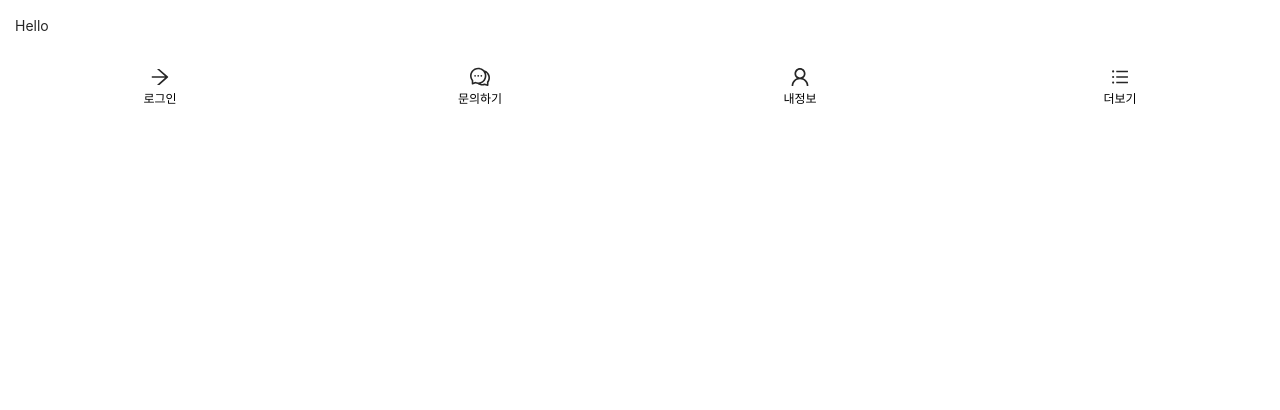
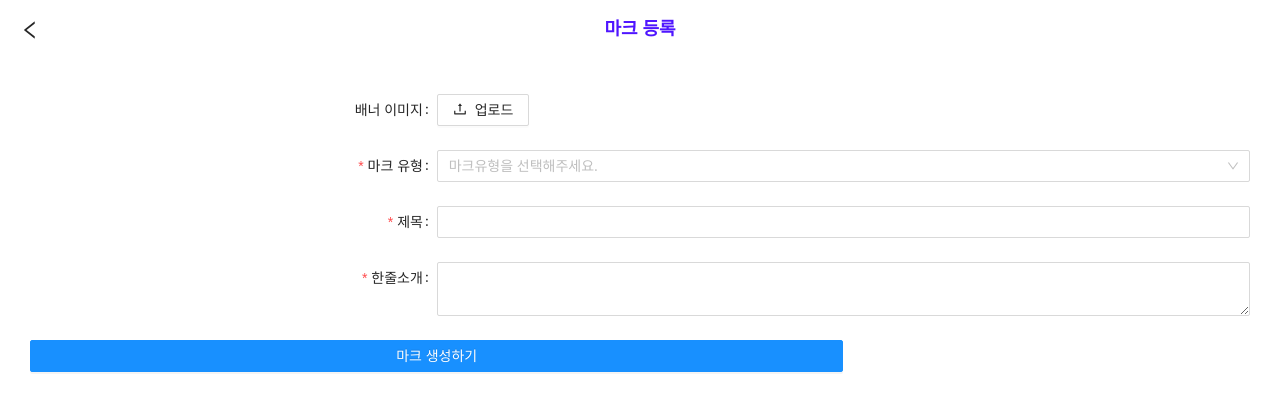
Before and after one commit to catchreview/catchreview_next_v2, a Next.js app: page /mark/createForm in a window 1280 px wide. Shown: the top 410 px of the page. Built offline with nearby package versions, Linux system fonts and the light colour scheme.

Commit message:
mark create form

```diff
--- a/components/layout/DefaultLayout.js
+++ b/components/layout/DefaultLayout.js
@@ -1,14 +1,23 @@
 import React from 'react';
-import { Col } from 'antd';
-import { LayoutRow } from './style';
+import { Row, Col } from 'antd';
+import { LeftOutlined } from '@ant-design/icons';
 
+import { HeaderTitle } from './style';
+
+import { padding5, padding15, font20, mainTextColor } from '../style/CommonStyle'
 
 const DefaultLayout = ({ children }) => {
     return (
         <>
-            <LayoutRow>
-                <Col xs={24}>Hello</Col>
-            </LayoutRow>
+            <Row style={padding5}>
+                <Col xs={6} md={6} style={padding15}>
+                    <LeftOutlined style={font20} />
+                </Col>
+                <HeaderTitle xs={12} md={12}>
+                    <span style={mainTextColor}>마크 등록</span>
+                </HeaderTitle>
+                <Col xs={6} md={6}></Col>
+            </Row>
             {children}
         </>
     )
--- a/components/layout/style.js
+++ b/components/layout/style.js
@@ -48,3 +48,10 @@ export const HeaderRight = styled(Col)`
       text-align : right;
       padding : 15px;
 `;
+
+export const HeaderTitle = styled(Col)`
+      text-align : center;
+      padding : 10px;
+      font-weight : bold;
+      font-size : 18px;
+`;
--- /dev/null
+++ b/components/style/CommonStyle.js
@@ -0,0 +1,52 @@
+export const floatRight = {
+    float: 'right'
+}
+
+export const divider = {
+    marginTop : '10px'
+}
+
+
+export const boldText = {
+    fontWeight: 'bold'
+}
+
+export const padding5 = {
+    padding : '5px'
+}
+
+export const padding15 = {
+    padding: '15px'
+}
+
+export const padding30 = {
+    padding : '30px'
+}
+
+export const font15 = {
+    fontSize : '15px'
+}
+
+export const font20 = {
+    fontSize : '20px'
+}
+
+export const textRight = {
+    textAlign : 'right'
+}
+
+export const mainTextColor = {
+    color: '#4f15ff'
+}
+
+export const padding0 = {
+    padding : '0px;'
+}
+
+export const paddingTop15 = {
+    paddingTop : '15px'
+}
+
+export const fullWidth = {
+    width: '100%'
+}
--- /dev/null
+++ b/hooks/useInput.js
@@ -0,0 +1,9 @@
+import { useState, useCallback } from 'react';
+
+export default (initialValue = null) => {
+    const [value, setValue] = useState(initialValue);
+    const handler = useCallback((e) => {
+        setValue(e.target.value);
+    }, []);
+    return [value, handler, setValue];
+}
--- a/package.json
+++ b/package.json
@@ -32,7 +32,7 @@
     "styled-components": "^5.3.3"
   },
   "devDependencies": {
-    "babel-plugin-styled-components": "^2.0.3",
+    "babel-plugin-styled-components": "^2.0.6",
     "eslint": "^8.9.0",
     "eslint-plugin-import": "^2.25.4",
     "eslint-plugin-react": "^7.28.0",
--- a/pages/mark/createForm.js
+++ b/pages/mark/createForm.js
@@ -1,17 +1,110 @@
-import React from 'react';
+import React, { useCallback, useState } from 'react';
+import { Form, Input, Button, Select, Upload } from 'antd';
+import { UploadOutlined, InboxOutlined } from '@ant-design/icons';
 
+import useInput from '../../hooks/useInput';
+import { FormWrapper } from './style';
 import DefaultLayout from '../../components/layout/DefaultLayout';
-import BottomNavBar from '../../components/nav/BottomNavBar';
 
+import { fullWidth } from '../../components/style/CommonStyle';
 
-const CreateForm = ({state}) => {
+const { Option } = Select;
 
-    console.log('state', state);
+const normFile = ({e}) => {
+
+    console.log('Upload event:', e);
+
+    if (Array.isArray(e)) {
+      return e;
+    }
+    return e && e.fileList;
+};
+
+const CreateForm = ({}) => {
+
+    const [bannerImg, onChangeBannerImg] = useInput('');
+    const [title, onChangeTitle] = useInput('');
+    const [shortDescription, onChangeShortDescription] = useInput('');
+    const [markType, onChangeMarkType] = useInput('');
+
+    const onSubmit = useCallback((successInfo) => {
+        console.log("successInfo", successInfo);
+    });
+
+    const onSubmitFailed = useCallback((errorInfo) => {
+        console.log("errorInfo", errorInfo);
+    });
+
 
     return (
         <>
             <DefaultLayout>
-                <BottomNavBar />
+                <FormWrapper
+                    name="createForm"
+                    labelCol={{ span: 8 }}
+                    wrapperCol={{ span: 16 }}
+                    initialValues={{ remember: true }}
+                    onFinish={onSubmit}
+                    onFinishFailed={onSubmitFailed}
+                    autoComplete="off"
+                >
+                    <Form.Item
+                        name="bannerImg"
+                        label="배너 이미지"
+                        valuePropName="fileList"
+                        getValueFromEvent={normFile}
+                    >
+                        <Upload name="bannerImg" action="/upload.do" listType="picture">
+                            <Button icon={<UploadOutlined />}>업로드</Button>
+                        </Upload>
+                    </Form.Item>
+                    <Form.Item
+                        label="마크 유형"
+                        name="markType"
+                        rules={[
+                            {
+                                required: true,
+                                message: "마크유형을 선택해주세요.",
+                            }
+                        ]}
+                    >
+                        <Select placeholder="마크유형을 선택해주세요.">
+                           <Option value="diary">다이어리</Option>
+                        </Select>
+                    </Form.Item>
+                    <Form.Item
+                        label="제목"
+                        name="title"
+                        rules={[
+                            {
+                                required: true,
+                                message: "제목을 입력해주세요."
+                            }
+                        ]}
+                    >
+                        <Input type="text" name="title" value={title} required onChange={onChangeTitle} />
+                    </Form.Item>
+                    <Form.Item
+                        label="한줄소개"
+                        name="shortDescription"
+                        rules={[
+                            {
+                                required: true,
+                                message: "한줄소개를 입력해주세요."
+                            }
+                        ]}
+                    >
+                        <Input.TextArea name="shortDescription" value={shortDescription} required onChange={onChangeShortDescription} />
+                    </Form.Item>
+                    <Form.Item>
+                        <Button
+                            type="primary"
+                            style={fullWidth}
+                        >
+                            마크 생성하기
+                        </Button>
+                    </Form.Item>
+                </FormWrapper>
             </DefaultLayout>
         </>
     )
--- a/pages/mark/style.js
+++ b/pages/mark/style.js
@@ -0,0 +1,7 @@
+import React from 'react';
+import { Form } from 'antd';
+import styled from 'styled-components';
+
+export const FormWrapper = styled(Form)`
+    padding: 30px;
+`;
```
Also changed, not shown: .babelrc (added), 1 other file (tests, documents, lock files or other folders).
